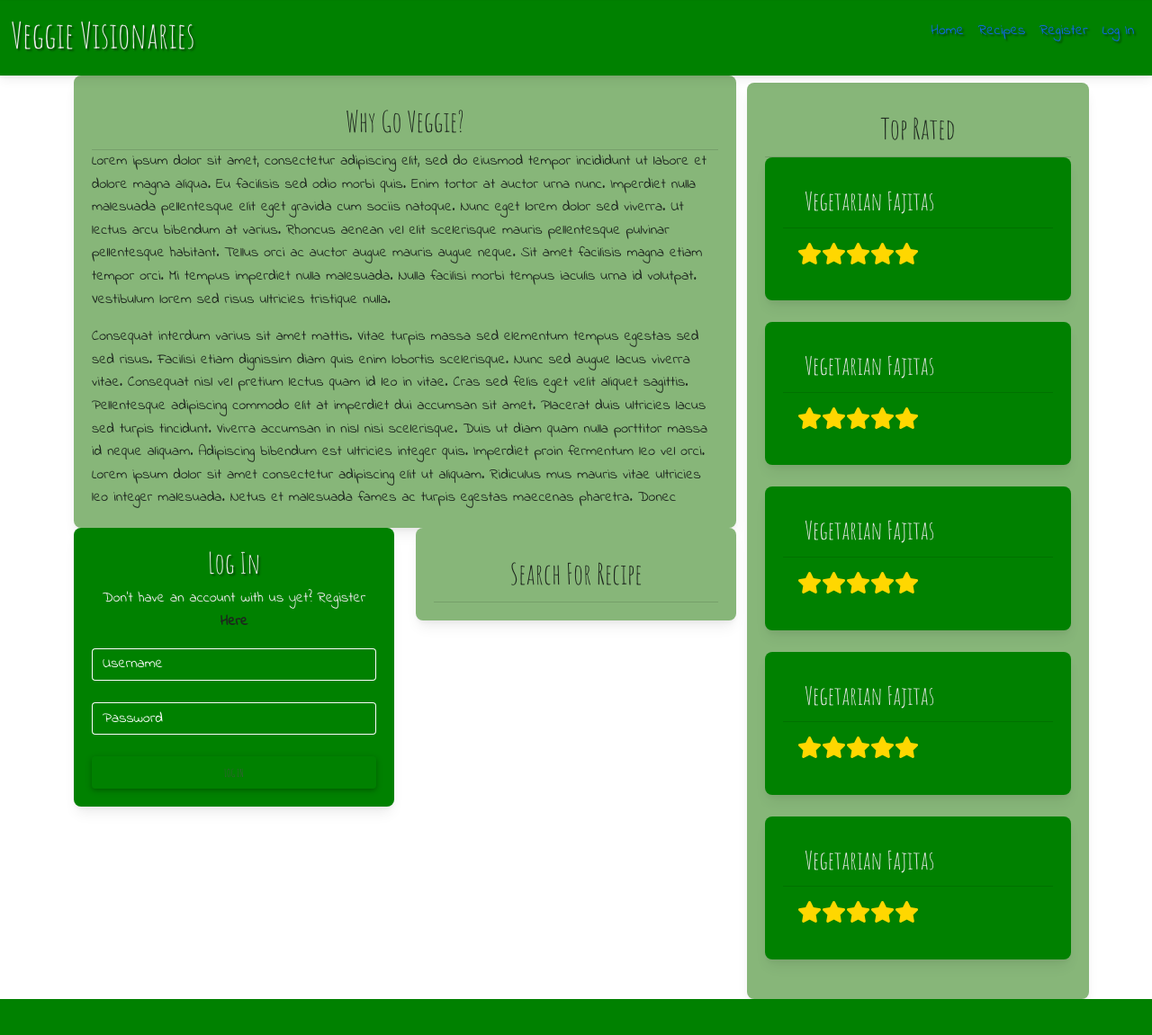
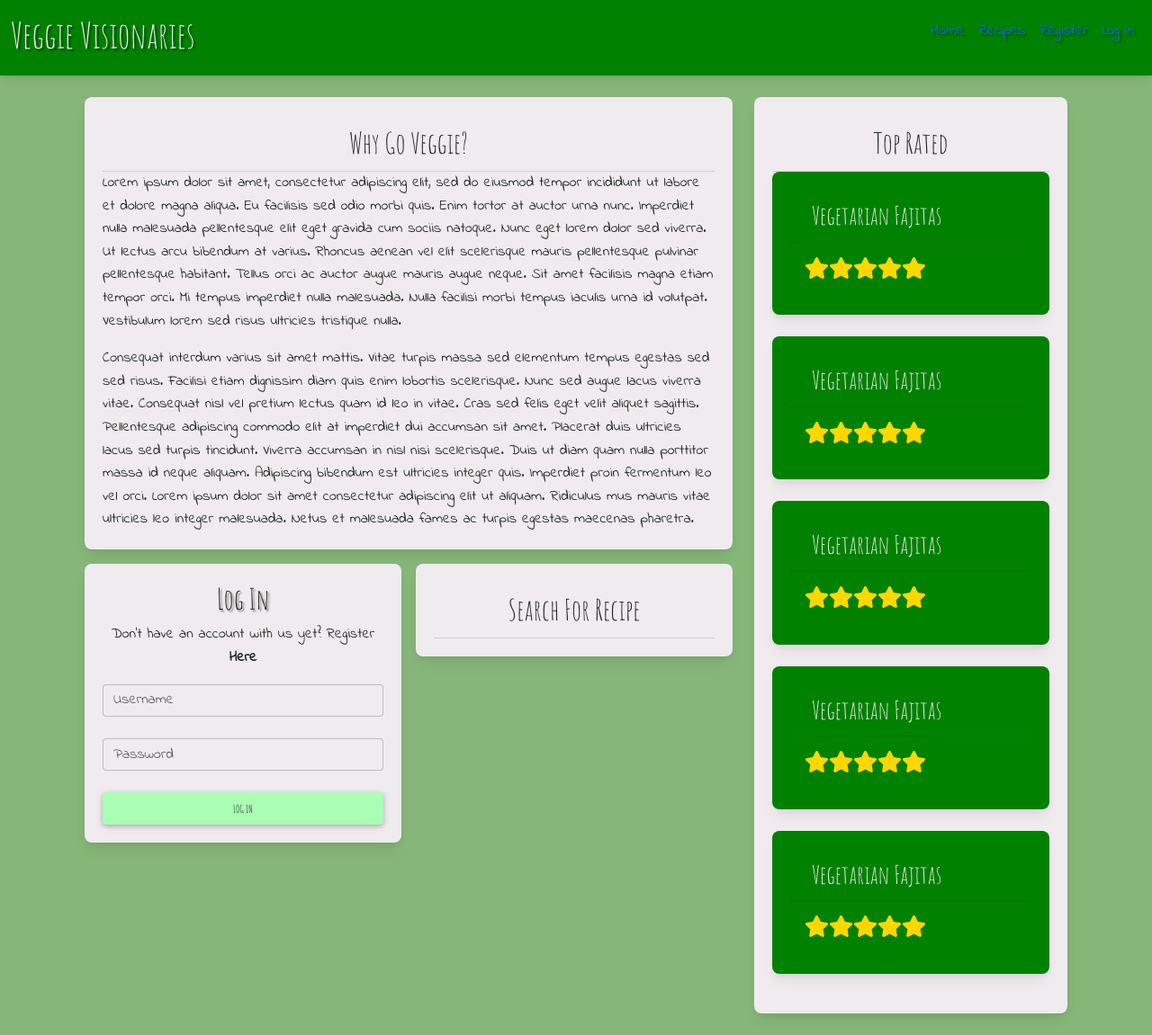
Before and after one commit to Oldman10000/veggie_visionaries, a Flask app: page / in a window 1280 px wide. Shown: the part 799-1950 px from the top of the page at 90% size. Before the commit the page ends 1910 px from the top, so only its background shows below. Run offline with Flask 2, Linux system fonts and the light colour scheme; some libraries are stand-ins or nearby versions.

Commit message:
Improve index page column positioning

```diff
--- a/static/css/style.css
+++ b/static/css/style.css
@@ -24,6 +24,11 @@ label,
 
 .light-green-back {
     background-color: #87B679;
+    color: #1D261E;
+}
+
+.light-back {
+    background-color: #F0EBEF;
     color: #1D261E;
 }
 
--- a/templates/index.html
+++ b/templates/index.html
@@ -3,13 +3,13 @@
 
 {% include 'navbar-home.html' %}
 
-<main>
-    <div class="container">
-        <div class="row">
+<main class="light-green-back">
+    <div class="container-lg p-4">
+        <div class="row g-4">
             <div class="col-12 col-md-8">
-                <div class="row">
+                <div class="row g-3">
                     <div class="col-12">
-                        <div class="card light-green-back">
+                        <div class="card light-back">
                             <h2 class="text-center card-header">Why Go Veggie?</h2>
                             <div class="card-text veggie-info overflow-hidden">
                                 <p>Lorem ipsum dolor sit amet, consectetur adipiscing elit, sed do eiusmod tempor
@@ -76,57 +76,56 @@
                     </div>
                     {% if session.user %}
                     <div class="col-12 col-lg-6">
-                        <div class="card light-green-back">
+                        <div class="card light-back">
                             <h2 class="text-center card-header">My Favourite Recipes</h2>
                         </div>
                     </div>
                     {% else %}
                     <div class="col-12 col-lg-6">
-                        <div class="row">
                         <form class="mx-auto" method="POST" action="{{ url_for('login') }}">
-                                <div class="card dark-green-back">
+                            <div class="card light-back">
                                 <h2 class="text-center title text-shadow">Log In</h2>
                                 <div class="row">
                                     <p class="text-center">
-                                            Don't have an account with us yet? Register <a
-                                                href="{{ url_for('register') }}" class="internal-link">Here</a>
+                                        Don't have an account with us yet? Register <a href="{{ url_for('register') }}"
+                                            class="internal-link">Here</a>
                                     </p>
                                 </div>
-                                    <div class="form-outline form-white mb-4">
-                                        <input type="text" id="username" name="username" class="form-control"
-                                            required />
+                                <div class="form-outline mb-4">
+                                    <input type="text" id="username" name="username" class="form-control" required />
                                     <label class="form-label" for="username">Username</label>
                                     <div class="form-helper"></div>
                                 </div>
-                                    <div class="form-outline form-white mb-4">
+                                <div class="form-outline mb-4">
                                     <input type="password" id="password" name="password" class="form-control"
                                         required />
                                     <label class="form-label" for="password">Password</label>
                                     <div class="form-helper"></div>
                                 </div>
-                                    <button type="submit" class="btn submit-button">Log In</button>
+                                <button type="submit" class="btn my-button">Log In</button>
                             </div>
                         </form>
                     </div>
-                    </div>
                     {% endif %}
                     <div class="col-12 col-lg-6">
-                        <div class="card light-green-back">
+                        <div class="card light-back">
                             <h2 class="text-center card-header">Search For Recipe</h2>
                         </div>
                     </div>
                 </div>
             </div>
             <div class="col-12 col-md-4">
-                <div class="row">
-                    <div class="ratings card light-green-back g-2">
+                <div class="row g-3">
+                    <div class="col-12">
+                        <div class="ratings card light-back">
                             <h2 class="text-center card-header">Top Rated</h2>
                             <div class="col-12 mb-4">
                                 <div class="card dark-green-back">
                                     <h3 class="card-header">Vegetarian Fajitas</h3>
                                     <div class="rating p-3">
-                                    <i class="fas fa-star"></i><i class="fas fa-star"></i><i class="fas fa-star"></i><i
-                                        class="fas fa-star"></i><i class="fas fa-star"></i>
+                                        <i class="fas fa-star"></i><i class="fas fa-star"></i><i
+                                            class="fas fa-star"></i><i class="fas fa-star"></i><i
+                                            class="fas fa-star"></i>
                                     </div>
                                 </div>
                             </div>
@@ -134,8 +133,9 @@
                                 <div class="card dark-green-back">
                                     <h3 class="card-header">Vegetarian Fajitas</h3>
                                     <div class="rating p-3">
-                                    <i class="fas fa-star"></i><i class="fas fa-star"></i><i class="fas fa-star"></i><i
-                                        class="fas fa-star"></i><i class="fas fa-star"></i>
+                                        <i class="fas fa-star"></i><i class="fas fa-star"></i><i
+                                            class="fas fa-star"></i><i class="fas fa-star"></i><i
+                                            class="fas fa-star"></i>
                                     </div>
                                 </div>
                             </div>
@@ -143,8 +143,9 @@
                                 <div class="card dark-green-back">
                                     <h3 class="card-header">Vegetarian Fajitas</h3>
                                     <div class="rating p-3">
-                                    <i class="fas fa-star"></i><i class="fas fa-star"></i><i class="fas fa-star"></i><i
-                                        class="fas fa-star"></i><i class="fas fa-star"></i>
+                                        <i class="fas fa-star"></i><i class="fas fa-star"></i><i
+                                            class="fas fa-star"></i><i class="fas fa-star"></i><i
+                                            class="fas fa-star"></i>
                                     </div>
                                 </div>
                             </div>
@@ -152,8 +153,9 @@
                                 <div class="card dark-green-back">
                                     <h3 class="card-header">Vegetarian Fajitas</h3>
                                     <div class="rating p-3">
-                                    <i class="fas fa-star"></i><i class="fas fa-star"></i><i class="fas fa-star"></i><i
-                                        class="fas fa-star"></i><i class="fas fa-star"></i>
+                                        <i class="fas fa-star"></i><i class="fas fa-star"></i><i
+                                            class="fas fa-star"></i><i class="fas fa-star"></i><i
+                                            class="fas fa-star"></i>
                                     </div>
                                 </div>
                             </div>
@@ -161,8 +163,10 @@
                                 <div class="card dark-green-back">
                                     <h3 class="card-header">Vegetarian Fajitas</h3>
                                     <div class="rating p-3">
-                                    <i class="fas fa-star"></i><i class="fas fa-star"></i><i class="fas fa-star"></i><i
-                                        class="fas fa-star"></i><i class="fas fa-star"></i>
+                                        <i class="fas fa-star"></i><i class="fas fa-star"></i><i
+                                            class="fas fa-star"></i><i class="fas fa-star"></i><i
+                                            class="fas fa-star"></i>
+                                    </div>
                                 </div>
                             </div>
                         </div>
```
Lines whose indentation alone changed are shown as unchanged.
